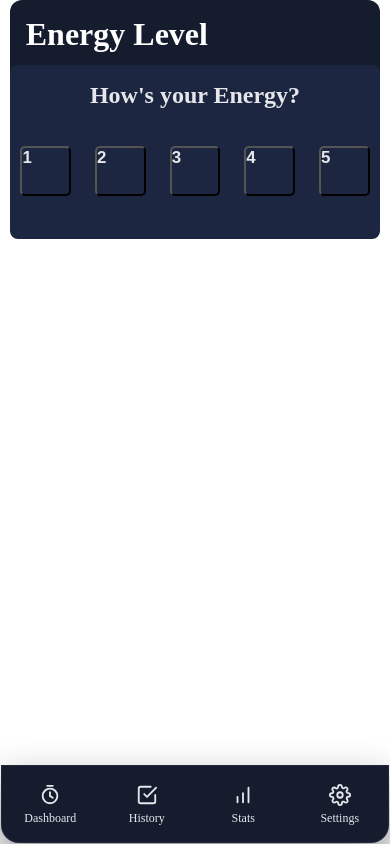
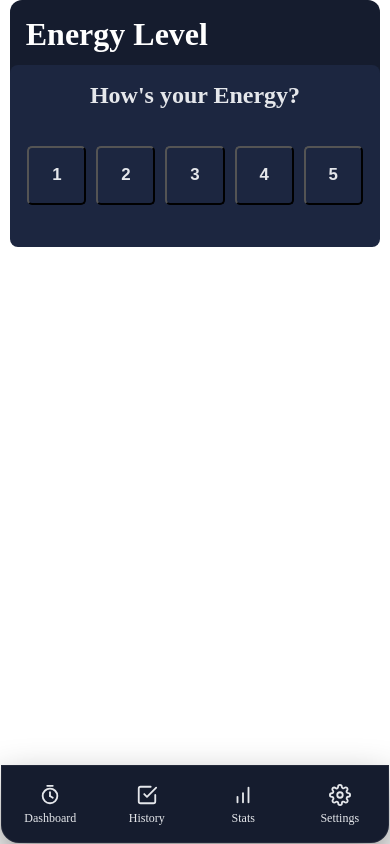
Before and after one commit to Lindsteez/FocusTrack, a React (Vite) app in the folder react/: page / in a window 390 px wide. Built offline with nearby package versions, Linux system fonts and the light colour scheme.

Commit message:
fixed buttons

```diff
--- a/react/src/components/EnergyLog/EnergyBtn.module.css
+++ b/react/src/components/EnergyLog/EnergyBtn.module.css
@@ -16,6 +16,8 @@ h2 {
 
 .btnBase {
     display: flex;
+    align-items: center;
+    justify-content: center;
     width: 8vh;
     height: 7vh;
     background-color: var(--card-secondary);
@@ -43,20 +45,28 @@ h2 {
     .btnBase {
         width: 6vh;
         height: 6vh;
+        margin: 0;
         font-size: 2vh;
+    }
 }
+
+@media (max-width: 425px) {
+    .btnBase {
+        width: 7vh;
+        height: 7vh;
+        margin: 0;
+        font-size: 2vh;
+    }
 }
 
 @media (min-width: 768px) {
     .EnergyDiv {
         width: 60%;
     }
-
 }
 
 @media (min-width: 1024px) {
     .EnergyDiv {
         width: 40%;
     }
-
 }
```
